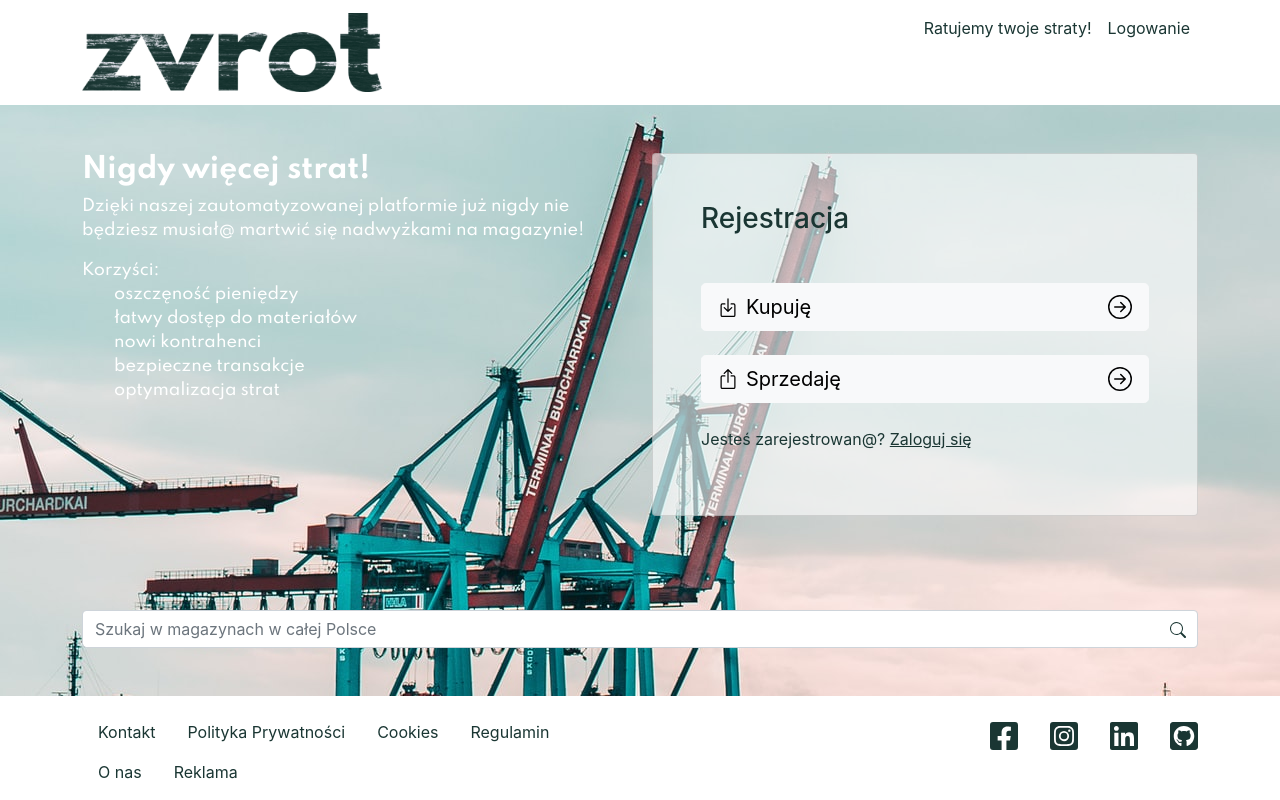
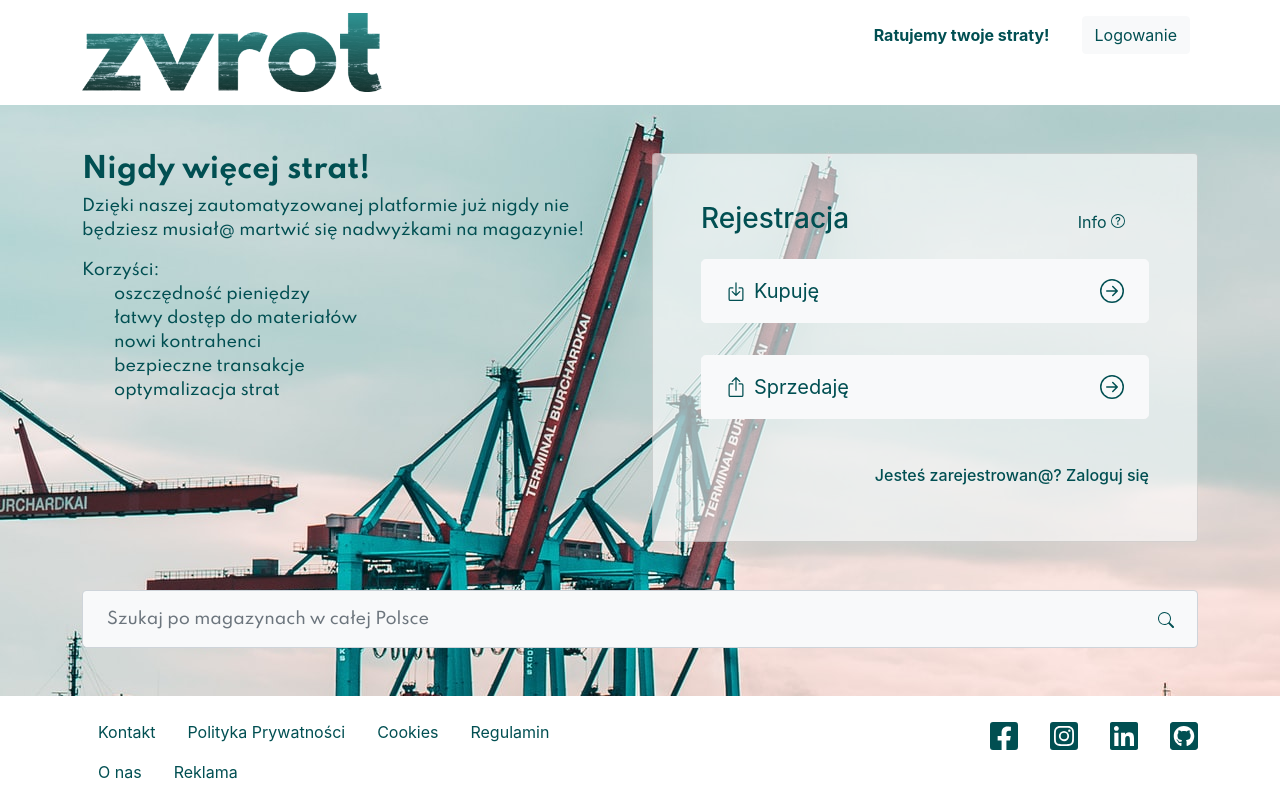
Before and after one commit to Motshe/zvrot, a React (Create React App) app in the folder zvrot/: page / in a window 1280 px wide. Built offline with nearby package versions, Linux system fonts and the light colour scheme.

Commit message:
feat: main fix

```diff
--- a/zvrot/src/App.scss
+++ b/zvrot/src/App.scss
@@ -1,5 +1,6 @@
 @import url('https://fonts.googleapis.com/css2?family=Spartan:wght@500;600;700;900&display=swap');
 $main-color: #1a3633;
+$secondary-color: #014f52;
 
 .App {
   text-align: center;
@@ -74,8 +75,10 @@ li {
   list-style: none;
 }
 
-a {
-  color: $main-color !important;
+a, button {
+  // color: $main-color !important;
+  color: $secondary-color !important;
+  text-decoration: none;
 }
 
 .search {
@@ -84,12 +87,20 @@ a {
 
 .search svg {
   position: absolute;
-  top: 12px;
-  right: 24px
+  top: 22px;
+  right: 36px
+}
+
+.search .spartan-txt {
+  color: $secondary-color !important;
+  // color:red !important;
+  font-family: 'Spartan';
+  font-weight: 500;
 }
 
 .text-dark {
-  color: $main-color !important;
+  // color: $main-color !important;
+  color: $secondary-color !important;
 }
 
 .bg-image {
--- a/zvrot/src/components/Header/index.js
+++ b/zvrot/src/components/Header/index.js
@@ -1,5 +1,5 @@
 import React from 'react'
-import { Navbar, Container, Nav } from 'react-bootstrap'
+import { Button, Navbar, Container, Nav } from 'react-bootstrap'
 
 export default function Header() {
     return (
@@ -11,11 +11,15 @@ export default function Header() {
 
                     </Navbar.Brand>
                     <Navbar.Toggle aria-controls="basic-navbar-nav" className="mt-4" />
+
                     <Navbar.Collapse id="basic-navbar-nav" className="flex-grow-0">
-                        <Nav className="me-auto">
-                            <Nav.Link href="#home" className="pb-0 mt-auto">Ratujemy twoje straty!</Nav.Link>
-                            {/* <Nav.Link href="#home" className="pb-0 mt-auto">Zvrot</Nav.Link> */}
-                            <Nav.Link href="#login" className="pb-0 mt-auto">Logowanie</Nav.Link>
+                        <Nav className="me-auto align-items-start align-items-md-center justify-content-center">
+                            <Nav.Link href="#home" className="me-md-3">
+                                <strong>Ratujemy twoje straty!</strong>
+                            </Nav.Link>
+                            <Nav.Link href="#login">
+                                <Button variant="light">Logowanie</Button>
+                            </Nav.Link>
                         </Nav>
                     </Navbar.Collapse>
                 </Container>
--- a/zvrot/src/components/Main/Description/index.js
+++ b/zvrot/src/components/Main/Description/index.js
@@ -11,7 +11,7 @@ function Description() {
                 Korzyści:
                 <ul>
                     <li>
-                        oszczęność pieniędzy
+                        oszczędność pieniędzy
                     </li>
                     <li>
                         łatwy dostęp do materiałów
--- a/zvrot/src/components/Main/RegistrationForm/index.js
+++ b/zvrot/src/components/Main/RegistrationForm/index.js
@@ -1,12 +1,27 @@
 import React from 'react'
-import { Button, Col, Card, Form, Container, Image, Row } from 'react-bootstrap'
+import { Button, Col, Form, Row } from 'react-bootstrap'
+import { FontAwesomeIcon } from '@fortawesome/react-fontawesome'
+import { faQuestionCircle } from '@fortawesome/free-regular-svg-icons'
 
 function RegistrationForm() {
     return (
-        <Form>
-            <h3 className="mt-0 mb-5">Rejestracja</h3>
-                    <div className="d-grid gap-4">
-                        <Button variant="light" size="lg" className="d-flex justify-content-between align-items-center">
+        <Form className="d-flex flex-column justify-content-between h-100">
+            <Row className="align-items-baseline">
+                <Col>
+                    <h3 className="mt-0 mb-4">Rejestracja</h3>
+                </Col>
+                <Col className="d-flex justify-content-end">
+                    <a href="#" className="pe-4">
+                        Info {' '}
+                        <svg xmlns="http://www.w3.org/2000/svg" width="14" height="14" fill="currentColor" class="bi bi-question-circle mb-1" viewBox="0 0 16 16">
+                            <path d="M8 15A7 7 0 1 1 8 1a7 7 0 0 1 0 14zm0 1A8 8 0 1 0 8 0a8 8 0 0 0 0 16z"/>
+                            <path d="M5.255 5.786a.237.237 0 0 0 .241.247h.825c.138 0 .248-.113.266-.25.09-.656.54-1.134 1.342-1.134.686 0 1.314.343 1.314 1.168 0 .635-.374.927-.965 1.371-.673.489-1.206 1.06-1.168 1.987l.003.217a.25.25 0 0 0 .25.246h.811a.25.25 0 0 0 .25-.25v-.105c0-.718.273-.927 1.01-1.486.609-.463 1.244-.977 1.244-2.056 0-1.511-1.276-2.241-2.673-2.241-1.267 0-2.655.59-2.75 2.286zm1.557 5.763c0 .533.425.927 1.01.927.609 0 1.028-.394 1.028-.927 0-.552-.42-.94-1.029-.94-.584 0-1.009.388-1.009.94z"/>
+                        </svg>
+                    </a>
+                </Col>
+            </Row>
+            <div className="d-grid gap-4 mb-auto">
+                <Button variant="light" size="lg" className="d-flex mb-2 py-3 px-4 justify-content-between align-items-center">
                     <svg xmlns="http://www.w3.org/2000/svg" width="20" height="20" fill="currentColor" class="bi bi-box-arrow-in-down" viewBox="0 0 16 16">
                         <path fill-rule="evenodd" d="M3.5 6a.5.5 0 0 0-.5.5v8a.5.5 0 0 0 .5.5h9a.5.5 0 0 0 .5-.5v-8a.5.5 0 0 0-.5-.5h-2a.5.5 0 0 1 0-1h2A1.5 1.5 0 0 1 14 6.5v8a1.5 1.5 0 0 1-1.5 1.5h-9A1.5 1.5 0 0 1 2 14.5v-8A1.5 1.5 0 0 1 3.5 5h2a.5.5 0 0 1 0 1h-2z"/>
                         <path fill-rule="evenodd" d="M7.646 11.854a.5.5 0 0 0 .708 0l3-3a.5.5 0 0 0-.708-.708L8.5 10.293V1.5a.5.5 0 0 0-1 0v8.793L5.354 8.146a.5.5 0 1 0-.708.708l3 3z"/>
@@ -16,7 +31,7 @@ function RegistrationForm() {
                         <path fill-rule="evenodd" d="M1 8a7 7 0 1 0 14 0A7 7 0 0 0 1 8zm15 0A8 8 0 1 1 0 8a8 8 0 0 1 16 0zM4.5 7.5a.5.5 0 0 0 0 1h5.793l-2.147 2.146a.5.5 0 0 0 .708.708l3-3a.5.5 0 0 0 0-.708l-3-3a.5.5 0 1 0-.708.708L10.293 7.5H4.5z"/>
                     </svg>
                 </Button>
-                        <Button variant="light" size="lg" className="d-flex justify-content-between align-items-center">
+                <Button variant="light" size="lg" className="d-flex py-3 px-4 justify-content-between align-items-center">
                         <svg xmlns="http://www.w3.org/2000/svg" width="20" height="20" fill="currentColor" class="bi bi-box-arrow-up" viewBox="0 0 16 16">
                             <path fill-rule="evenodd" d="M3.5 6a.5.5 0 0 0-.5.5v8a.5.5 0 0 0 .5.5h9a.5.5 0 0 0 .5-.5v-8a.5.5 0 0 0-.5-.5h-2a.5.5 0 0 1 0-1h2A1.5 1.5 0 0 1 14 6.5v8a1.5 1.5 0 0 1-1.5 1.5h-9A1.5 1.5 0 0 1 2 14.5v-8A1.5 1.5 0 0 1 3.5 5h2a.5.5 0 0 1 0 1h-2z"/>
                             <path fill-rule="evenodd" d="M7.646.146a.5.5 0 0 1 .708 0l3 3a.5.5 0 0 1-.708.708L8.5 1.707V10.5a.5.5 0 0 1-1 0V1.707L5.354 3.854a.5.5 0 1 1-.708-.708l3-3z"/>
@@ -26,10 +41,11 @@ function RegistrationForm() {
                             <path fill-rule="evenodd" d="M1 8a7 7 0 1 0 14 0A7 7 0 0 0 1 8zm15 0A8 8 0 1 1 0 8a8 8 0 0 1 16 0zM4.5 7.5a.5.5 0 0 0 0 1h5.793l-2.147 2.146a.5.5 0 0 0 .708.708l3-3a.5.5 0 0 0 0-.708l-3-3a.5.5 0 1 0-.708.708L10.293 7.5H4.5z"/>
                         </svg>
                 </Button>
-                        <p>
+
+            </div>
+            <h6 className="pt-3 text-end">
                 Jesteś zarejestrowan@? <a href="#">Zaloguj się</a>
-                        </p>
-                    </div>
+            </h6>
         </Form>
     )
 }
--- a/zvrot/src/components/Main/index.js
+++ b/zvrot/src/components/Main/index.js
@@ -5,14 +5,14 @@ import RegistrationForm from './RegistrationForm'
 
 function Main() {
     return (
-        <Container className="mt-5 text-start d-flex flex-column h-100">
+        <Container className="mt-5 text-start d-flex flex-column h-100 justify-content-between">
 
-            <Row>
-                <Col xs={12} md={6} className="text-white">
+            <Row className="flex-grow-1">
+                <Col xs={12} md={6}>
                     <Description />
                 </Col>
                 <Col xs={12} md={6}>
-                    <Card style={{backgroundColor:"#fff9"}}>
+                    <Card className="h-100" style={{backgroundColor:"#fff9"}}>
                         <Card.Body className="p-5">
                             <RegistrationForm />
                         </Card.Body>
@@ -20,12 +20,12 @@ function Main() {
                 </Col>
             </Row>
 
-            <Row className="mt-auto" xs={12} md={8}>
-                <div class="search my-5">
+            <Row className="" xs={12} md={8}>
+                <div class="search my-5" >
                     <svg xmlns="http://www.w3.org/2000/svg" width="16" height="16" fill="currentColor" class="bi bi-search" viewBox="0 0 16 16">
                         <path d="M11.742 10.344a6.5 6.5 0 1 0-1.397 1.398h-.001c.03.04.062.078.098.115l3.85 3.85a1 1 0 0 0 1.415-1.414l-3.85-3.85a1.007 1.007 0 0 0-.115-.1zM12 6.5a5.5 5.5 0 1 1-11 0 5.5 5.5 0 0 1 11 0z"/>
                     </svg>
-                    <input type="text" class="form-control" placeholder="Szukaj w magazynach w całej Polsce"></input>
+                    <input type="text" style={{backgroundColor:"#fff9"}} class="bg-light form-control py-3 px-4 spartan-txt" placeholder="Szukaj po magazynach w całej Polsce"></input>
                 </div>
             </Row>
 
```
Also changed, not shown: zvrot/public/assets/logo.png. Lines whose indentation alone changed are shown as unchanged.
